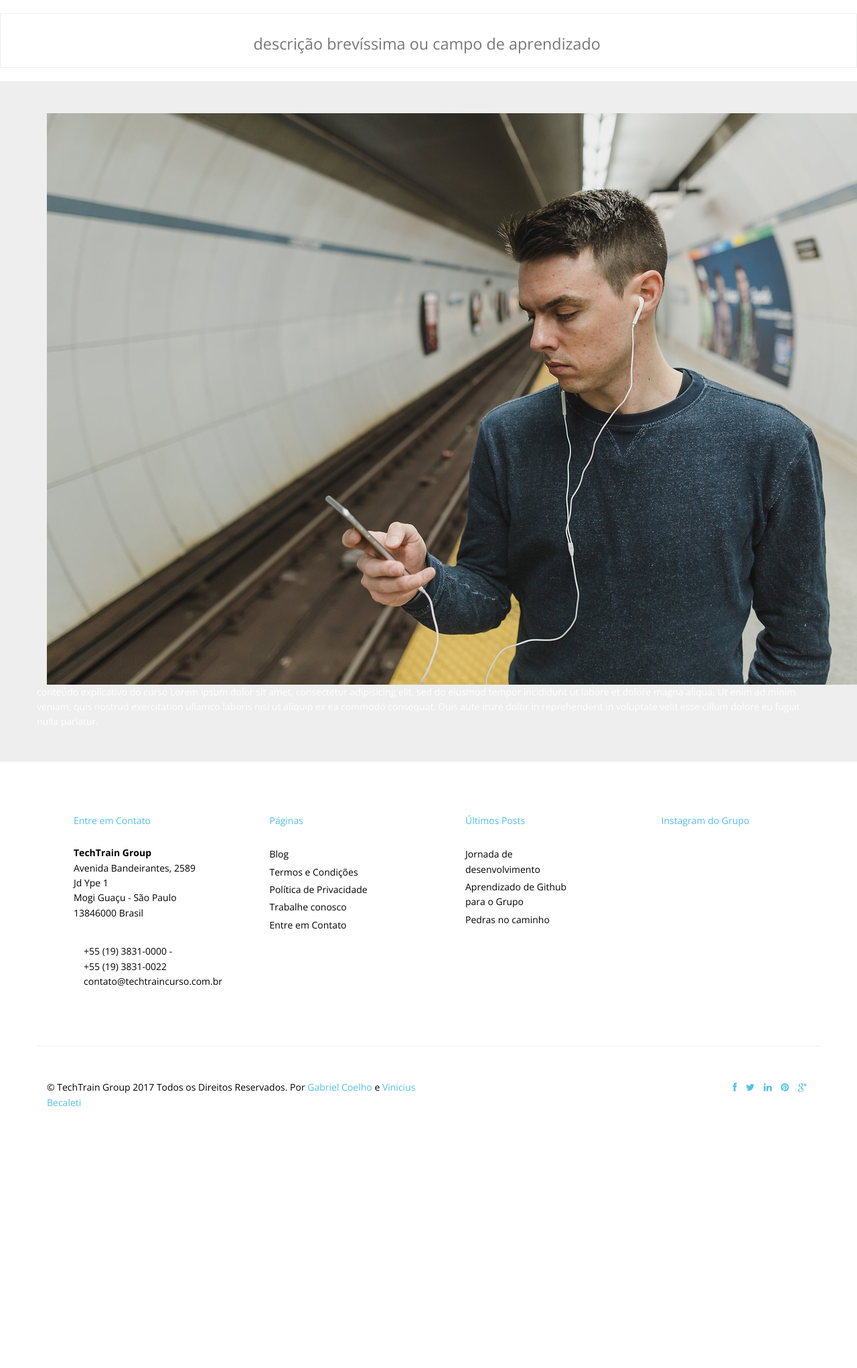
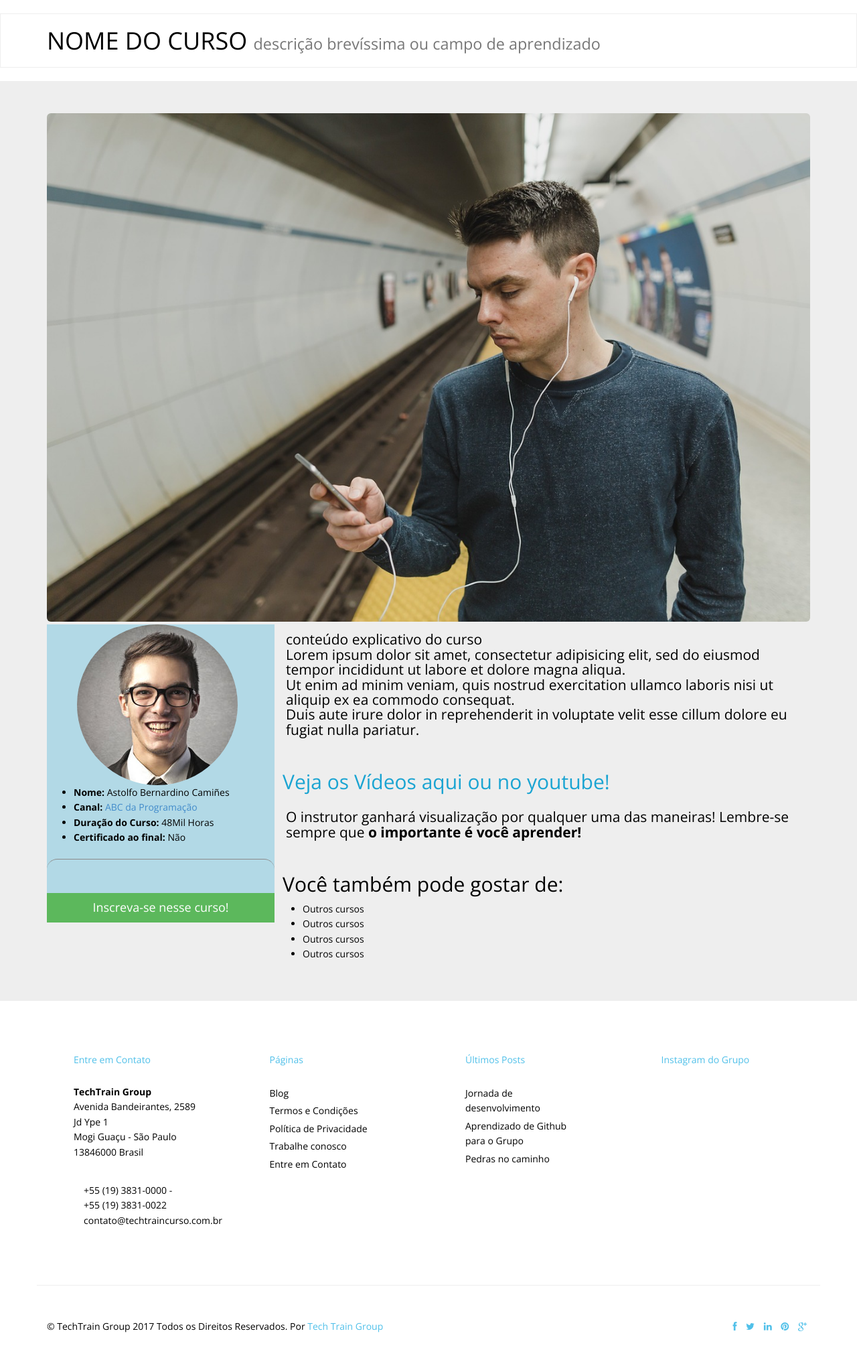
Before and after one commit to GabrielCoelho/TechTrain, a PHP site: page /coursePage in a window 1280 px wide; the page is wider, and only the part inside the window is pictured. Shown: the part 118-2160 px from the top of that part at 67% size. Before the commit the page ends 1770 px from the top of that part, so only its background shows below. Run offline with PHP 8.4, Linux system fonts and the light colour scheme; data that the repository does not hold is empty.

Commit message:
Finished the idea of each course Page.

```diff
--- a/app/views/coursePage.php
+++ b/app/views/coursePage.php
@@ -2,38 +2,70 @@
 <!-- Start the page -->
 <div class="page-header">
   <div class="container">
-    <h1>NOME DO CURSO <small>descrição brevíssima ou campo de aprendizado</small></h1>
+    <h1 style="color: black;">NOME DO CURSO <small>descrição brevíssima ou campo de aprendizado</small></h1>
   </div>
 </div>
 <div class="jumbotron">
   <div class="container">
     <div class="row">
-      <div class="col-lg-12 col-md-10 col-sm-6 col-xs-4">
-        <img src="./public/images/train-station-smartphone.jpg" alt="Imagem" >
+      <div class="col-xs-12">
+        <img src="./public/images/train-station-smartphone.jpg" alt="Imagem" class="img-responsive img-rounded">
         <!-- Aqui teremos a imagem do curso de tamanho maior que na rota /courses -->
       </div>
     </div>
-    <div class="row">
-      conteúdo explicativo do curso
+    <div class="row margeada">
+      <p>
+        conteúdo explicativo do curso <br>
         Lorem ipsum dolor sit amet,
         consectetur adipisicing elit,
         sed do eiusmod tempor incididunt ut labore
-      et dolore magna aliqua.
+        et dolore magna aliqua. <br>
         Ut enim ad minim veniam,
         quis nostrud exercitation
         ullamco laboris nisi ut
-      aliquip ex ea commodo consequat.
+        aliquip ex ea commodo consequat. <br>
         Duis aute irure dolor in
         reprehenderit in voluptate
         velit esse cillum dolore eu fugiat nulla pariatur.
-
         <!-- Aqui um conteúdo simples, apenas para explicar o que é e como é o curso -->
-    </div>
-  </div>
+      </p>
 
     </div>
 
-<!-- Preciso implementar um aside esquerdo aqui -->
+    <aside class="signupCourse course_5">
+      <div class="col-xs-12">
+        <img src="./public/images/13.jpg" alt="Professor do Curso" class="img-responsive img-circle" style="margin-left: 30px;">
+      </div>
+      <hr class="style18">
+      <ul>
+        <li><strong>Nome: </strong> Astolfo Bernardino Camiñes</li>
+        <li><strong>Canal: </strong> <a href="#">ABC da Programação</a></li>
+        <li><strong>Duração do Curso: </strong> 48Mil Horas</li>
+        <li><strong>Certificado ao final: </strong> Não</li>
+      </ul>
+      <hr class="style18">
+      <button type="button" class="btn btn-success btn-lg btn-block" name="button">Inscreva-se nesse curso!</button>
+    </aside>
+
+    <div class="row margeada">
+      <h2 style="color: rgb(26, 164, 210); margin-left: 10px;">Veja os Vídeos aqui ou no youtube!</h2>
+      <p>
+        O instrutor ganhará visualização por qualquer uma das maneiras! Lembre-se
+        sempre que <strong>o importante é você aprender!</strong>
+      </p>
+    </div>
+
+    <div class="row margeada">
+      <h2 style="color: black; margin-left: 10px;">Você também pode gostar de: </h2>
+      <ul>
+        <li>Outros cursos</li>
+        <li>Outros cursos</li>
+        <li>Outros cursos</li>
+        <li>Outros cursos</li>
+      </ul>
+    </div>
+  </div>
+</div>
 
 
 <div class="container">
--- a/app/views/inc/footer.php
+++ b/app/views/inc/footer.php
@@ -62,7 +62,7 @@
                 <div class="col-lg-6">
                     <div class="copyright">
                         <p>
-                            <span>&copy; TechTrain Group 2017 Todos os Direitos Reservados. Por </span><a href="https://github.com/GabrielCoelho" target="_blank">Gabriel Coelho</a> e <a href="https://github.com/vcbecaleti">Vinicius Becaleti</a>
+                            <span>&copy; TechTrain Group 2017 Todos os Direitos Reservados. Por </span><a href="https://github.com/GabrielCoelho/TechTrain" target="_blank">Tech Train Group</a>
                         </p>
                         <!--
                             All links in the footer should remain intact.
--- a/public/css/style.css
+++ b/public/css/style.css
@@ -858,3 +858,25 @@ hr.style18:before {
 	padding: 15px 100px;
 	margin-left: 25%;
 }
+
+.jumbotron>p{
+	color: #000;
+	text-align: justify;
+}
+
+.jumbotron li{
+	color: #000;
+}
+
+@media screen and (min-width: 1200px) {
+	.margeada{
+		margin-left: 30%;
+		color: #000;
+	}
+
+	.signupCourse{
+		width: 340px;
+		position: absolute;
+		top: 1050px;
+	}
+}
--- a/routes.php
+++ b/routes.php
@@ -70,6 +70,7 @@ switch ($uri) {
 	case '/coursePage':
 	  $courseController->courseClick();
 		break;
+
 	default:
 		require './app/views/404.php';
 		break;
```
Lines whose indentation alone changed are shown as unchanged.
